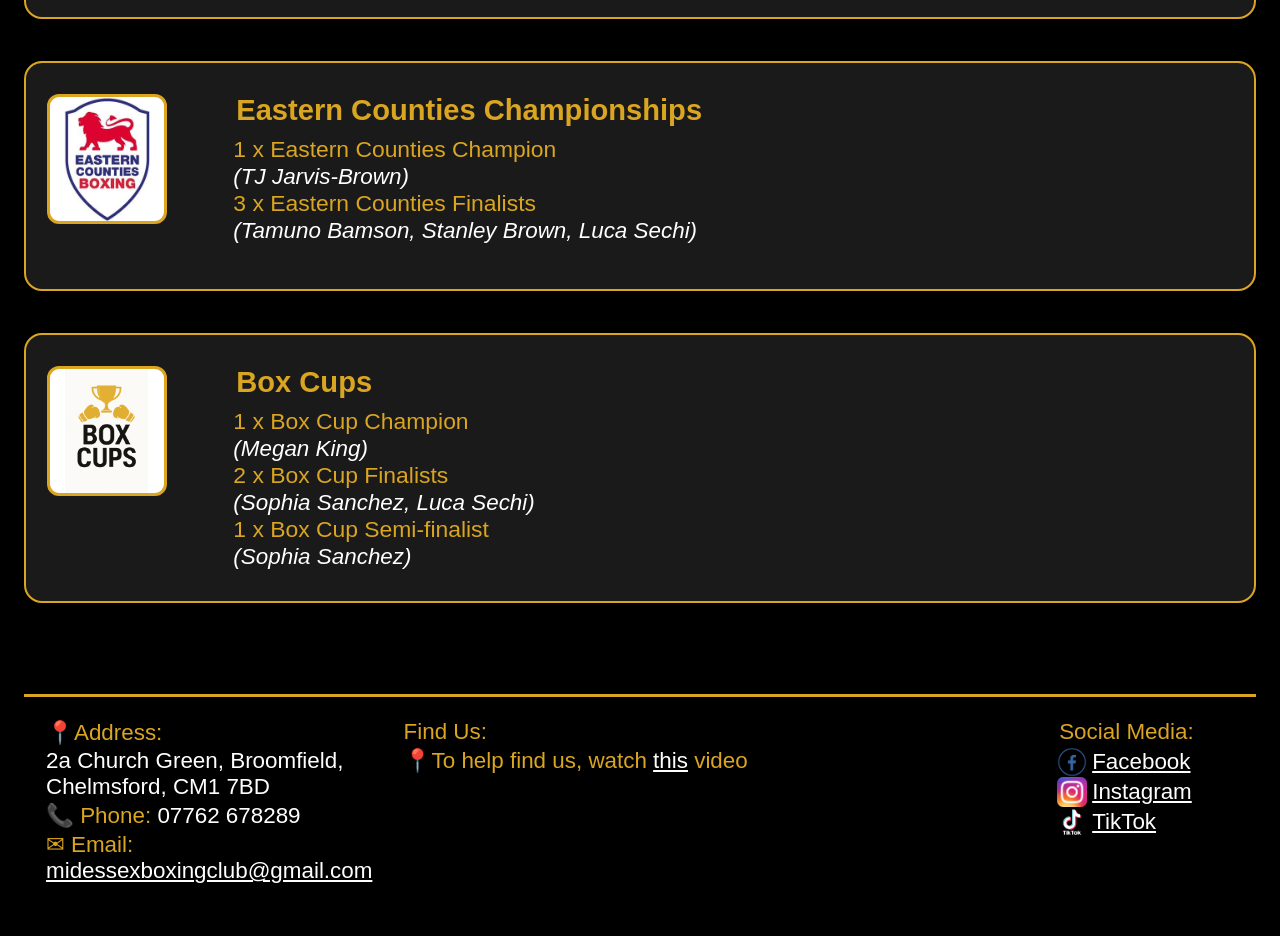
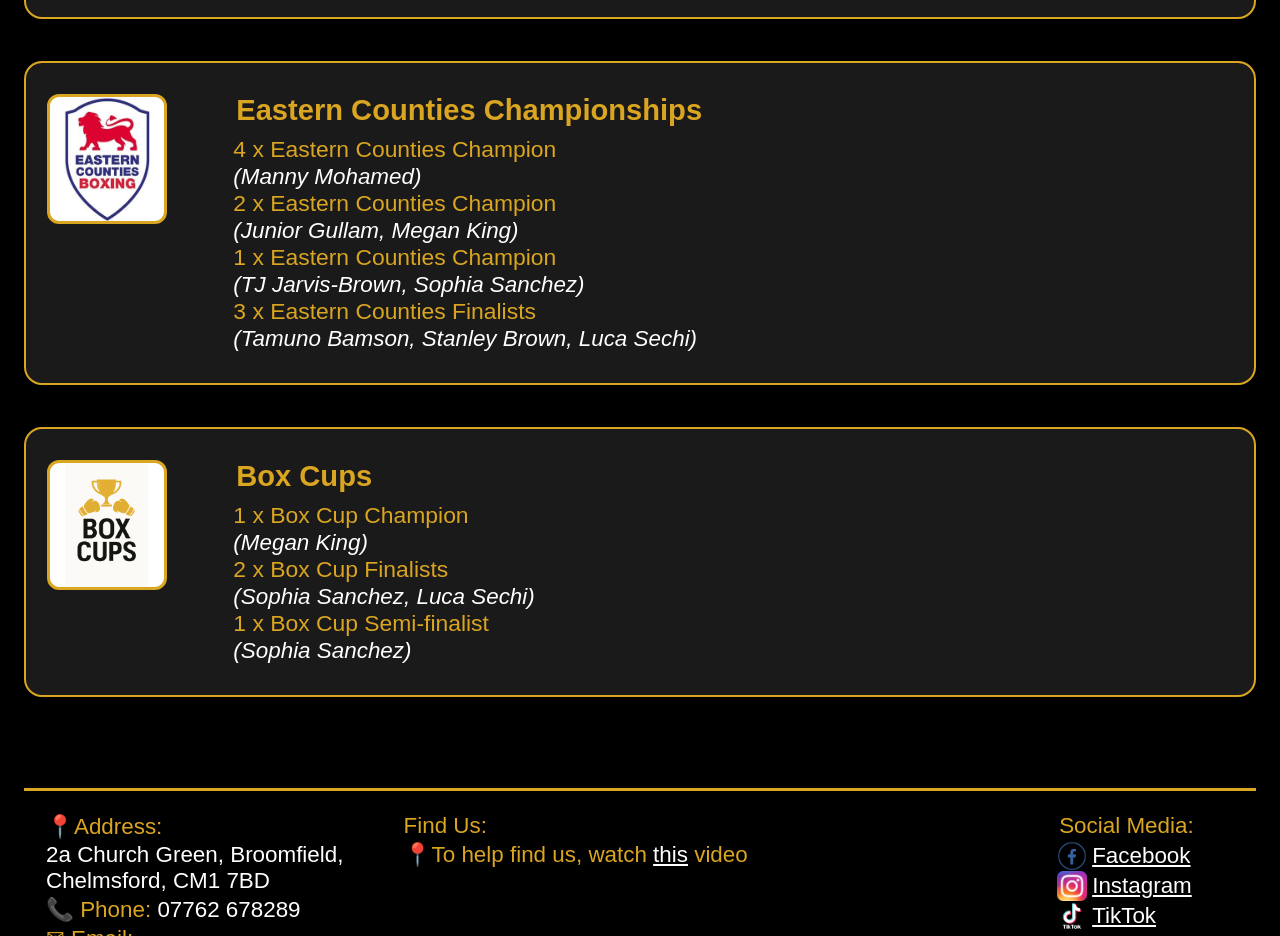
Before and after one commit to sechignffc/midessexboxingreact, a React (Create React App) app: page /honours in a window 1280 px wide. Shown: the part 1460-2396 px from the top of the page. Built offline with nearby package versions, Linux system fonts and the light colour scheme; a web font is replaced by a local one.

Commit message:
Minor vhanges

```diff
--- a/package.json
+++ b/package.json
@@ -21,7 +21,6 @@
     "deploy": "gh-pages -d build",
     "start": "react-scripts start",
     "build": "react-scripts build",
-    "postbuild": "react-snap",
     "test": "react-scripts test",
     "eject": "react-scripts eject"
   },
--- a/src/App.js
+++ b/src/App.js
@@ -71,7 +71,7 @@ function App() {
           onClick={() => setMenuOpen((open) => !open)}
           aria-label="Open main menu"
         >
-          &#9776;
+          &#9776; Menu
         </div>
 
         {/* Navigation */}
--- a/src/boxers.json
+++ b/src/boxers.json
@@ -29,7 +29,7 @@
     {
         "name" : "Radley Brown",
         "nickname" : "Bomber",
-        "fights" : 0,
+        "fights" : 10,
         "year" : 2006,
         "images" : ["2900.jpg","1600.jpg","2200.jpg","7900.jpg"],
         "achievements" : [],
@@ -38,7 +38,7 @@
     {
         "name" : "Ron Norman",
         "nickname" : "Ronnie",
-        "fights" : 0,
+        "fights" : 3,
         "year" : 2009,
         "images" : ["2500.jpg","4900.jpg"],
         "achievements" : [],
--- a/src/components/Honours.js
+++ b/src/components/Honours.js
@@ -45,7 +45,18 @@ export default function Honours() {
       alt: "Eastern Counties Boxing",
       title: "Eastern Counties Championships",
       results: [
-        { text: "1 x Eastern Counties Champion", names: "TJ Jarvis-Brown" },
+        {
+          text: "4 x Eastern Counties Champion",
+          names: "Manny Mohamed",
+        },
+        {
+          text: "2 x Eastern Counties Champion",
+          names: "Junior Gullam, Megan King",
+        },
+        {
+          text: "1 x Eastern Counties Champion",
+          names: "TJ Jarvis-Brown, Sophia Sanchez",
+        },
         {
           text: "3 x Eastern Counties Finalists",
           names: "Tamuno Bamson, Stanley Brown, Luca Sechi",
```
